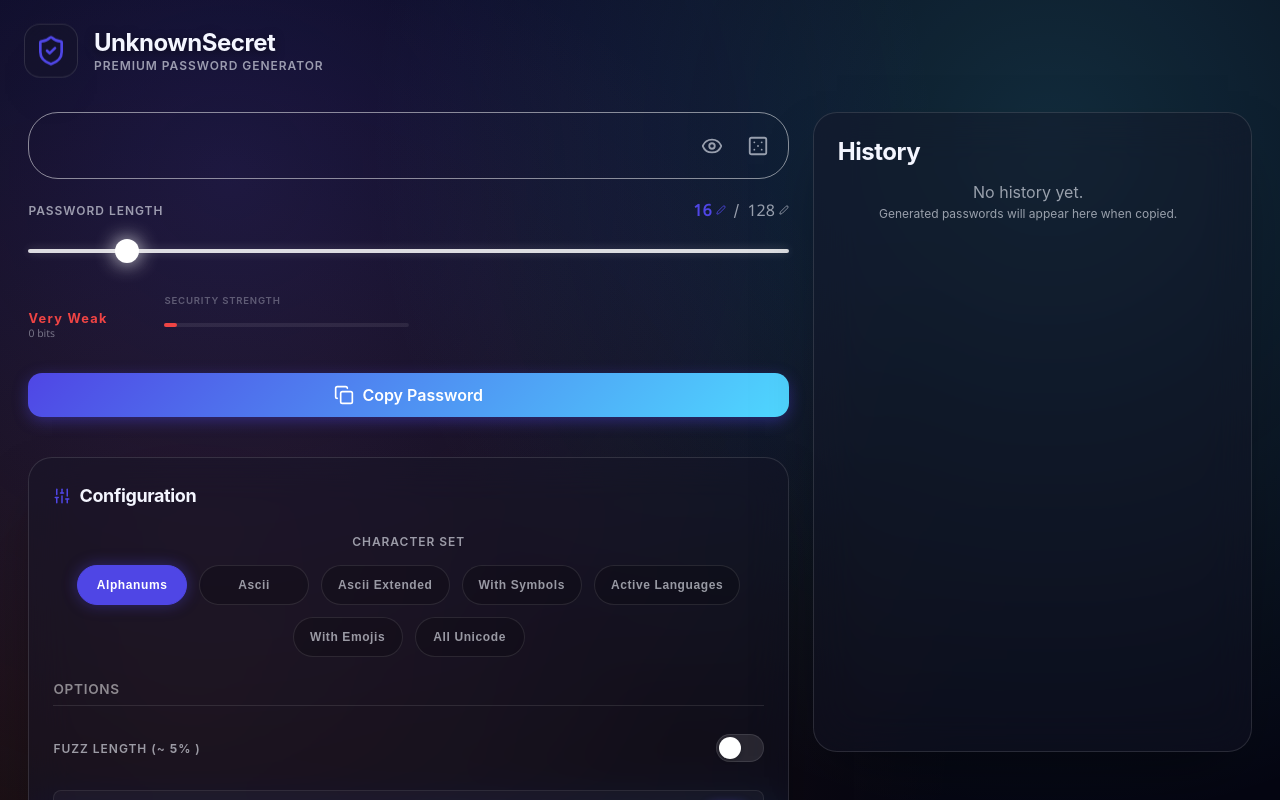
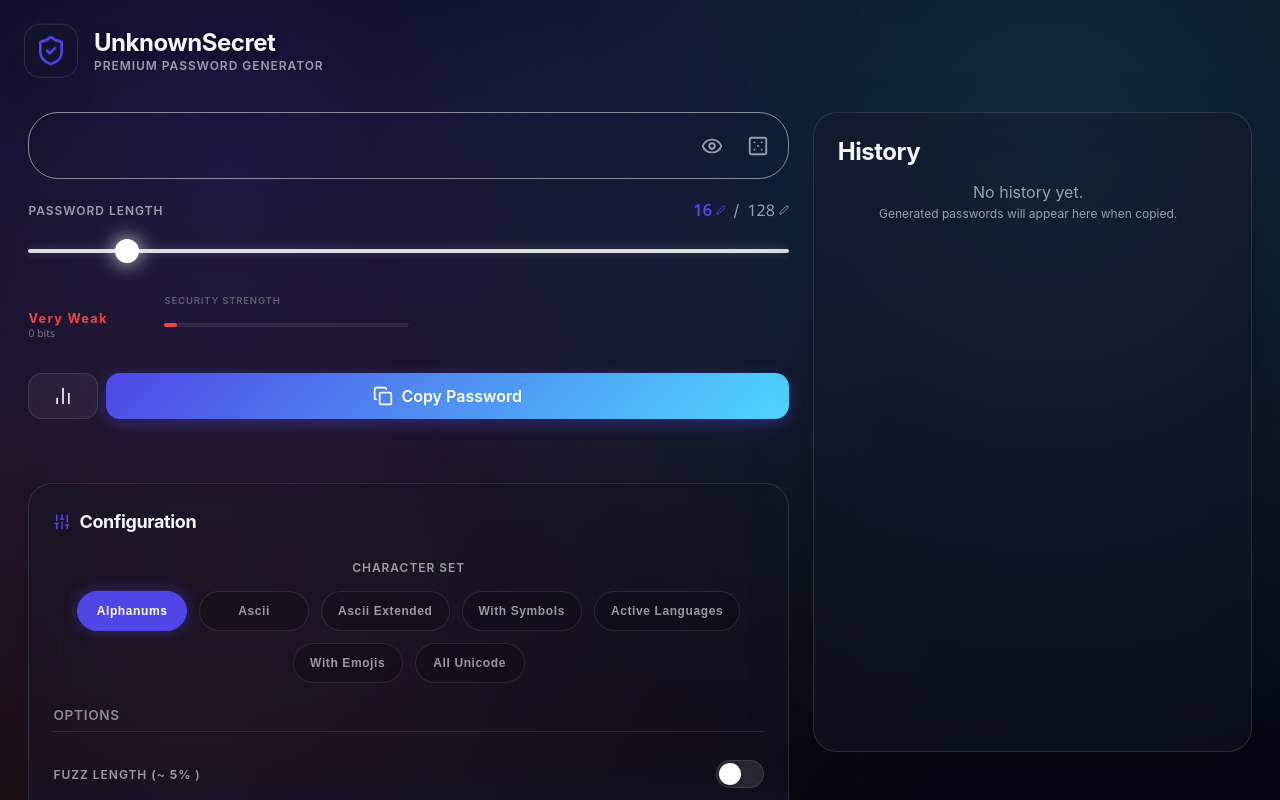
Before and after one commit to WireSwarm/UnknownSecret, a React (Vite) app: page / in a window 1280 px wide. Shown: the top 800 px of the page. Built offline with nearby package versions, Linux system fonts and the light colour scheme; a web font is replaced by a local one.

Commit message:
feat : Add stats on password

```diff
--- a/src/components/generator/GeneratorPanel.jsx
+++ b/src/components/generator/GeneratorPanel.jsx
@@ -1,5 +1,5 @@
 import React, { useState, useEffect, useMemo } from 'react';
-import { RefreshCw, Copy, Check, Eye, EyeOff, Dice5, ShieldAlert, Sparkles, Plus, Trash2, Save, ChevronDown, Sliders, TriangleAlert, Eraser, Edit2, Keyboard } from 'lucide-react';
+import { RefreshCw, Copy, Check, Eye, EyeOff, Dice5, ShieldAlert, Sparkles, Plus, Trash2, Save, ChevronDown, Sliders, TriangleAlert, Eraser, Edit2, Keyboard, BarChart2 } from 'lucide-react';
 import { GlassCard } from '../ui/GlassCard';
 import { Button } from '../ui/Button';
 import { Input } from '../ui/Input';
@@ -7,6 +7,7 @@ import { Slider } from '../ui/Slider';
 import { Toggle } from '../ui/Toggle';
 import { generatePassword, PRESETS, buildCharset, getCharsetSizes } from '../../utils/passwordGen';
 import { EntropyMeter } from './EntropyMeter';
+import { PasswordStats } from './PasswordStats';
 
 export function GeneratorPanel({ onCopyPassword }) {
     // --- PERSISTENCE CONSTANTS ---
@@ -86,6 +87,7 @@ export function GeneratorPanel({ onCopyPassword }) {
     const [showPassword, setShowPassword] = useState(false);
     const [copied, setCopied] = useState(false);
     const [hasBeenCopied, setHasBeenCopied] = useState(false); // Track if current password was copied
+    const [showStats, setShowStats] = useState(false); // Toggle for stats panel
 
     // Preset creation UI state
     const [isCreatingPreset, setIsCreatingPreset] = useState(false);
@@ -563,8 +565,9 @@ export function GeneratorPanel({ onCopyPassword }) {
                 </div>
             </div>
 
-            {/* Copy Button & Meter */}
-            <div className="flex flex-col md:flex-row gap-4 items-start md:items-center justify-between" id="meter-action-row">
+            {/* Copy Button & Meter & Stats Toggle */}
+            <div className="flex flex-col gap-4" id="meter-action-row">
+                <div className="flex flex-col md:flex-row gap-4 items-start md:items-center justify-between">
                     <EntropyMeter
                         entropy={result.entropy}
                         combinations={result.combinations}
@@ -572,10 +575,22 @@ export function GeneratorPanel({ onCopyPassword }) {
                         isPostQuantum={config.isPostQuantum}
                     />
 
+                    <div className="flex gap-2 w-full md:w-auto mt-4 md:mt-0">
+                        {/* Stats Toggle Button */}
+                        <Button
+                            onClick={() => setShowStats(!showStats)}
+                            variant="ghost"
+                            className={`px-3 transition-all duration-300 ${showStats ? 'bg-white/10 text-primary border-primary/30' : 'bg-white/5 border-white/5 text-muted'}`}
+                            title="Toggle Statistics"
+                            style={showStats ? { boxShadow: '0 0 15px rgba(var(--primary-rgb), 0.15)' } : {}}
+                        >
+                            <BarChart2 size={20} className={showStats ? 'text-primary' : ''} />
+                        </Button>
+
                         <Button
                             id="main-copy-btn"
                             onClick={copyToClipboard}
-                    className={`w-full md:w-auto mt-4 md:mt-0 ${copied ? 'bg-green-500' : ''}`}
+                            className={`flex-1 md:flex-none ${copied ? 'bg-green-500' : ''}`}
                             variant={copied ? 'ghost' : 'primary'}
                             style={copied ? { borderColor: '#10B981', color: '#10B981' } : {}}
                         >
@@ -583,6 +598,11 @@ export function GeneratorPanel({ onCopyPassword }) {
                             {copied ? 'Copied!' : 'Copy Password'}
                         </Button>
                     </div>
+                </div>
+            </div>
+
+            {/* Collapsible Stats Panel - Outside to handle its own spacing animation */}
+            <PasswordStats password={result.password} isOpen={showStats} />
 
             {/* Unified Configuration & Presets Panel */}
             <GlassCard className="p-6 mt-4 flex flex-col gap-6" id="unified-config-card">
@@ -1306,6 +1326,6 @@ export function GeneratorPanel({ onCopyPassword }) {
                     )}
                 </div>
             </GlassCard>
-        </div>
+        </div >
     );
 }
--- /dev/null
+++ b/src/components/generator/PasswordStats.jsx
@@ -0,0 +1,148 @@
+import React, { useMemo } from 'react';
+import { Type, ArrowUpCircle, Hash, Smile, Zap, Check } from 'lucide-react';
+
+export function PasswordStats({ password, isOpen }) {
+
+    // Calculate stats ensuring we handle surrogate pairs (emojis) correctly
+    const stats = useMemo(() => {
+        if (!password) return { lower: 0, upper: 0, number: 0, emoji: 0, symbol: 0 };
+
+        const chars = Array.from(password);
+        const total = chars.length;
+
+        const lowerRegex = /^[a-z]$/;
+        const upperRegex = /^[A-Z]$/;
+        const numberRegex = /^[0-9]$/;
+        const emojiRegex = /\p{Extended_Pictographic}|\p{Emoji_Presentation}/u;
+
+        let lower = 0, upper = 0, number = 0, emoji = 0;
+
+        chars.forEach(char => {
+            if (lowerRegex.test(char)) lower++;
+            else if (upperRegex.test(char)) upper++;
+            else if (numberRegex.test(char)) number++;
+            else if (emojiRegex.test(char)) emoji++;
+        });
+
+        const symbol = total - (lower + upper + number + emoji);
+        return { lower, upper, number, emoji, symbol };
+    }, [password]);
+
+    const statItems = [
+        { label: 'Lowercase', count: stats.lower, icon: Type },
+        { label: 'Uppercase', count: stats.upper, icon: ArrowUpCircle },
+        { label: 'Numbers', count: stats.number, icon: Hash },
+        { label: 'Emojis', count: stats.emoji, icon: Smile },
+        { label: 'Symbols', count: stats.symbol, icon: Zap }
+    ];
+
+    // Container style - handles the collapse/expand animation
+    const containerStyle = {
+        display: 'grid',
+        gridTemplateRows: isOpen ? '1fr' : '0fr',
+        opacity: isOpen ? 1 : 0,
+        marginTop: isOpen ? '1.5rem' : '0',
+        marginBottom: isOpen ? '0.5rem' : '0',
+        overflow: 'hidden',
+        transition: 'all 0.5s cubic-bezier(0.34, 1.56, 0.64, 1)'
+    };
+
+    // Inner wrapper to allow height animation
+    const innerStyle = {
+        minHeight: 0
+    };
+
+    // Grid layout for stats
+    const gridStyle = {
+        display: 'grid',
+        gridTemplateColumns: 'repeat(5, 1fr)',
+        gap: '0.75rem'
+    };
+
+    return (
+        <div style={containerStyle} id="password-stats-container">
+            <div style={innerStyle}>
+                <div style={gridStyle} id="password-stats-grid">
+                    {statItems.map((item, index) => {
+                        const Icon = item.icon;
+                        const isActive = item.count > 0;
+
+                        const cardStyle = {
+                            display: 'flex',
+                            alignItems: 'center',
+                            justifyContent: 'space-between',
+                            padding: '0.5rem 0.6rem',
+                            borderRadius: '0.6rem',
+                            border: isActive ? '1px solid rgba(16, 185, 129, 0.3)' : '1px solid rgba(255, 255, 255, 0.05)',
+                            background: isActive ? 'rgba(16, 185, 129, 0.1)' : 'rgba(255, 255, 255, 0.05)',
+                            backdropFilter: 'blur(12px)',
+                            color: isActive ? '#34D399' : 'rgba(255, 255, 255, 0.5)',
+                            boxShadow: isActive ? '0 0 12px rgba(16, 185, 129, 0.15)' : 'none',
+                            opacity: isOpen ? 1 : 0,
+                            transform: isOpen ? 'translateY(0)' : 'translateY(1rem)',
+                            transition: `all 0.5s ease ${index * 50}ms`
+                        };
+
+                        const iconBoxStyle = {
+                            padding: '0.35rem',
+                            borderRadius: '0.4rem',
+                            background: isActive ? 'rgba(16, 185, 129, 0.2)' : 'rgba(255, 255, 255, 0.05)',
+                            display: 'flex',
+                            alignItems: 'center',
+                            justifyContent: 'center'
+                        };
+
+                        const checkCircleStyle = {
+                            width: '1.2rem',
+                            height: '1.2rem',
+                            borderRadius: '50%',
+                            display: 'flex',
+                            alignItems: 'center',
+                            justifyContent: 'center',
+                            border: isActive ? '1px solid #34D399' : '1px solid rgba(255, 255, 255, 0.1)',
+                            background: isActive ? '#10B981' : 'transparent',
+                            color: isActive ? 'white' : 'rgba(255, 255, 255, 0.1)',
+                            flexShrink: 0
+                        };
+
+                        return (
+                            <div key={item.label} style={cardStyle} id={`stat-${item.label.toLowerCase()}`}>
+                                <div style={{ display: 'flex', alignItems: 'center', gap: '0.5rem', minWidth: 0 }}>
+                                    <div style={iconBoxStyle}>
+                                        <Icon size={14} />
+                                    </div>
+                                    <div style={{ display: 'flex', flexDirection: 'column', minWidth: 0 }}>
+                                        <span style={{
+                                            fontSize: '0.6rem',
+                                            fontWeight: 500,
+                                            textTransform: 'uppercase',
+                                            letterSpacing: '0.03em',
+                                            opacity: 0.8,
+                                            whiteSpace: 'nowrap',
+                                            overflow: 'hidden',
+                                            textOverflow: 'ellipsis'
+                                        }}>
+                                            {item.label}
+                                        </span>
+                                        <span style={{
+                                            fontSize: '0.95rem',
+                                            fontWeight: 700,
+                                            fontFamily: 'monospace',
+                                            lineHeight: 1
+                                        }}>
+                                            {item.count}
+                                        </span>
+                                    </div>
+                                </div>
+
+                                <div style={checkCircleStyle}>
+                                    {isActive ? <Check size={10} strokeWidth={3} /> : null}
+                                </div>
+                            </div>
+                        );
+                    })}
+                </div>
+            </div>
+        </div>
+    );
+}
```
Lines whose indentation alone changed are shown as unchanged.
